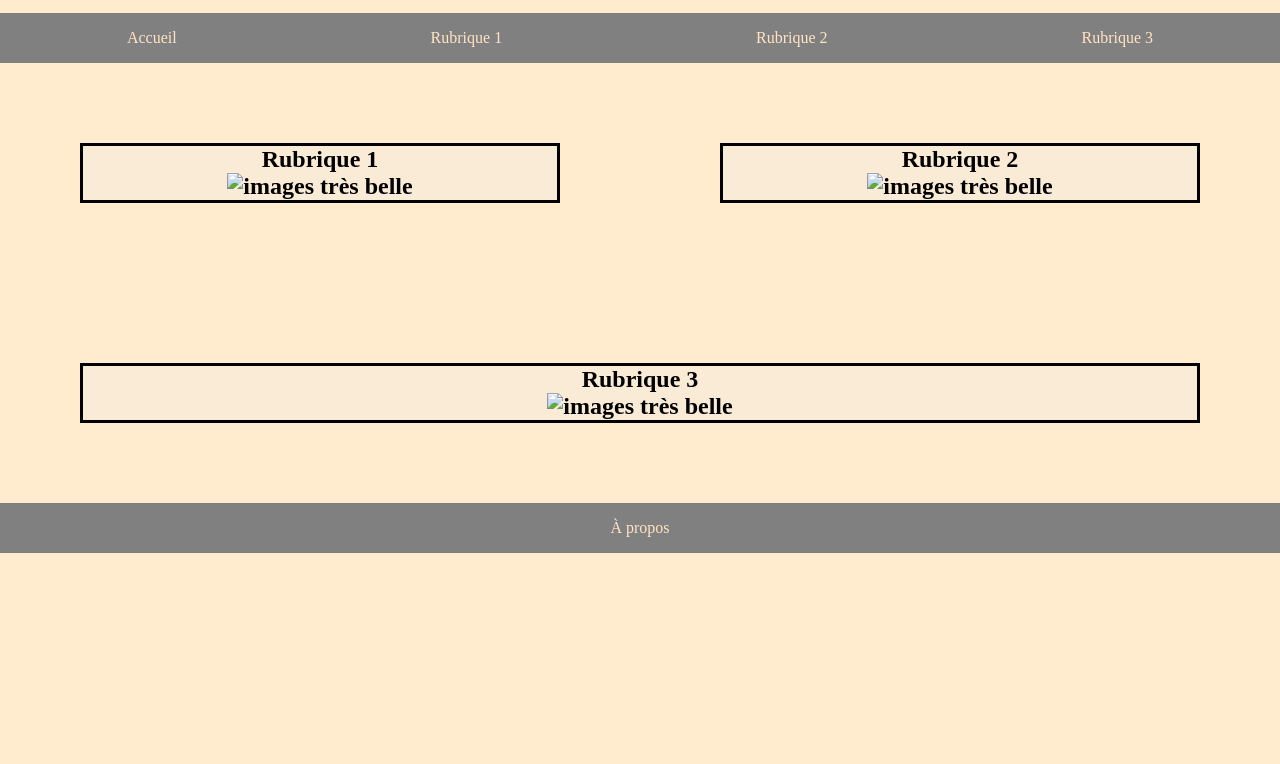
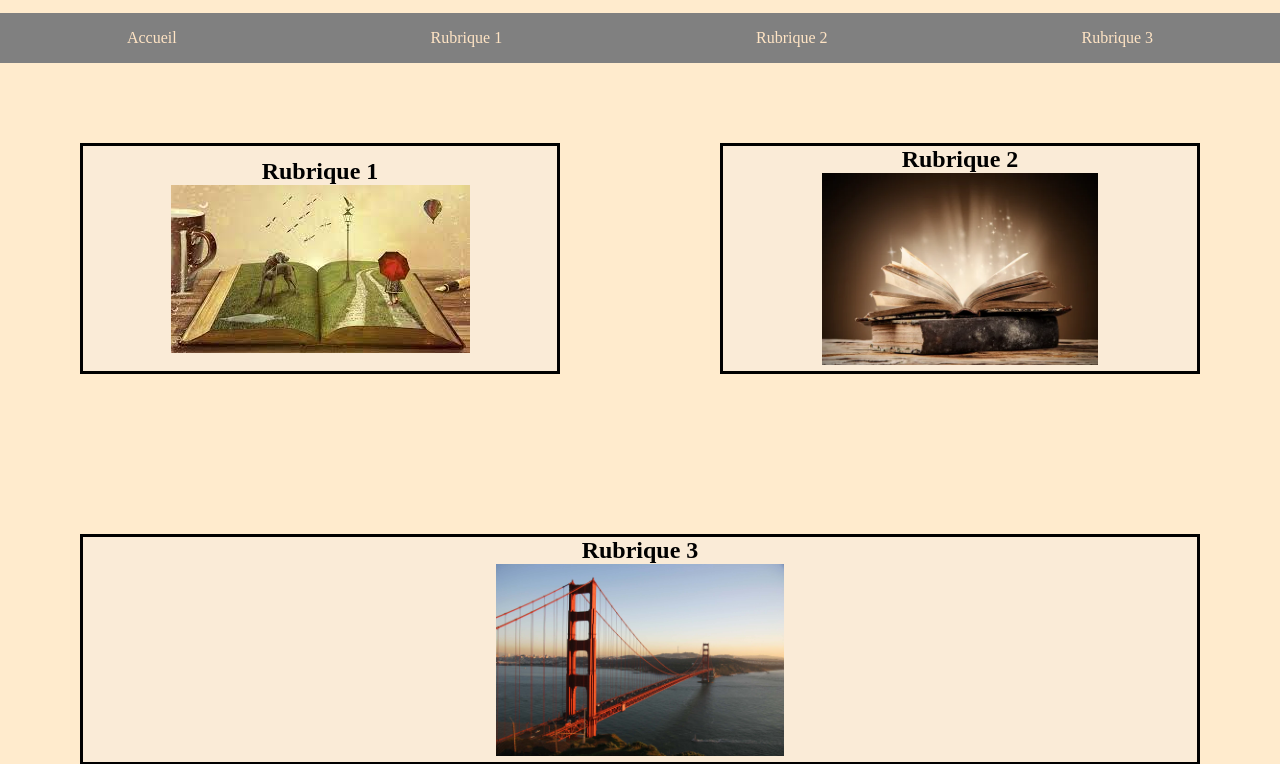
Before and after one commit to timo0135/timo0135.github.io, a plain HTML site: page index.html in a window 1280 px wide. Shown: the part 56-820 px from the top of the page. Drawn offline with Linux system fonts and the light colour scheme; files that its build step writes are made by us from their sources.

Commit message:
Update index.html

```diff
--- a/index.html
+++ b/index.html
@@ -3,7 +3,7 @@
 <head>
   <meta charset="utf-8">
   <title>Titre de la page</title>
-  <link rel="stylesheet" href="../css/styleindex.css">
+  <link rel="stylesheet" href="ProjetDIW/css/styleindex.css">
 </head>
 <body>
     <header>
@@ -19,13 +19,13 @@
     </nav>
     <div class="section">
         <div class="rubrique1">
-            <a class="texte" href="rubrique1.html">Rubrique 1<br><img class="img1" src="../images/index.jpeg" alt="images très belle"></a>
+            <a class="texte" href="rubrique1.html">Rubrique 1<br><img class="img1" src="ProjetDIW/images/index.jpeg" alt="images très belle"></a>
         </div>
         <div class="rubrique2">
-            <a class="texte" href="rubrique2.html">Rubrique 2<br><img class="img2" src="../images/photo.webp" alt="images très belle"></a>
+            <a class="texte" href="rubrique2.html">Rubrique 2<br><img class="img2" src="ProjetDIW/images/photo.webp" alt="images très belle"></a>
         </div>
         <div class="rubrique3">
-            <a class="texte" href="rubrique3.html">Rubrique 3<br><img class="img3" src="../images/goldengate.jpg" alt="images très belle"></a>
+            <a class="texte" href="rubrique3.html">Rubrique 3<br><img class="img3" src="ProjetDIW/images/goldengate.jpg" alt="images très belle"></a>
         </div>
 
 
```
